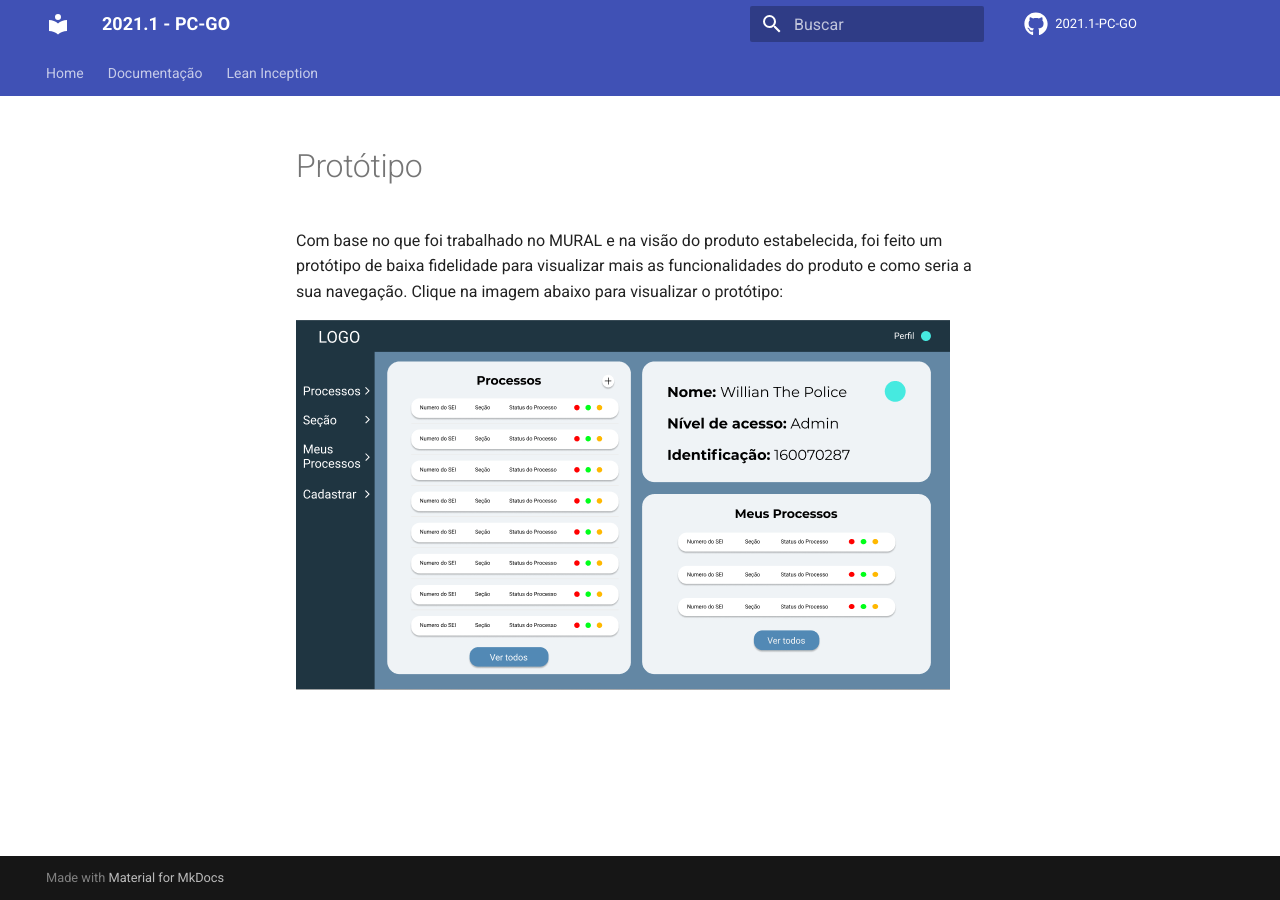
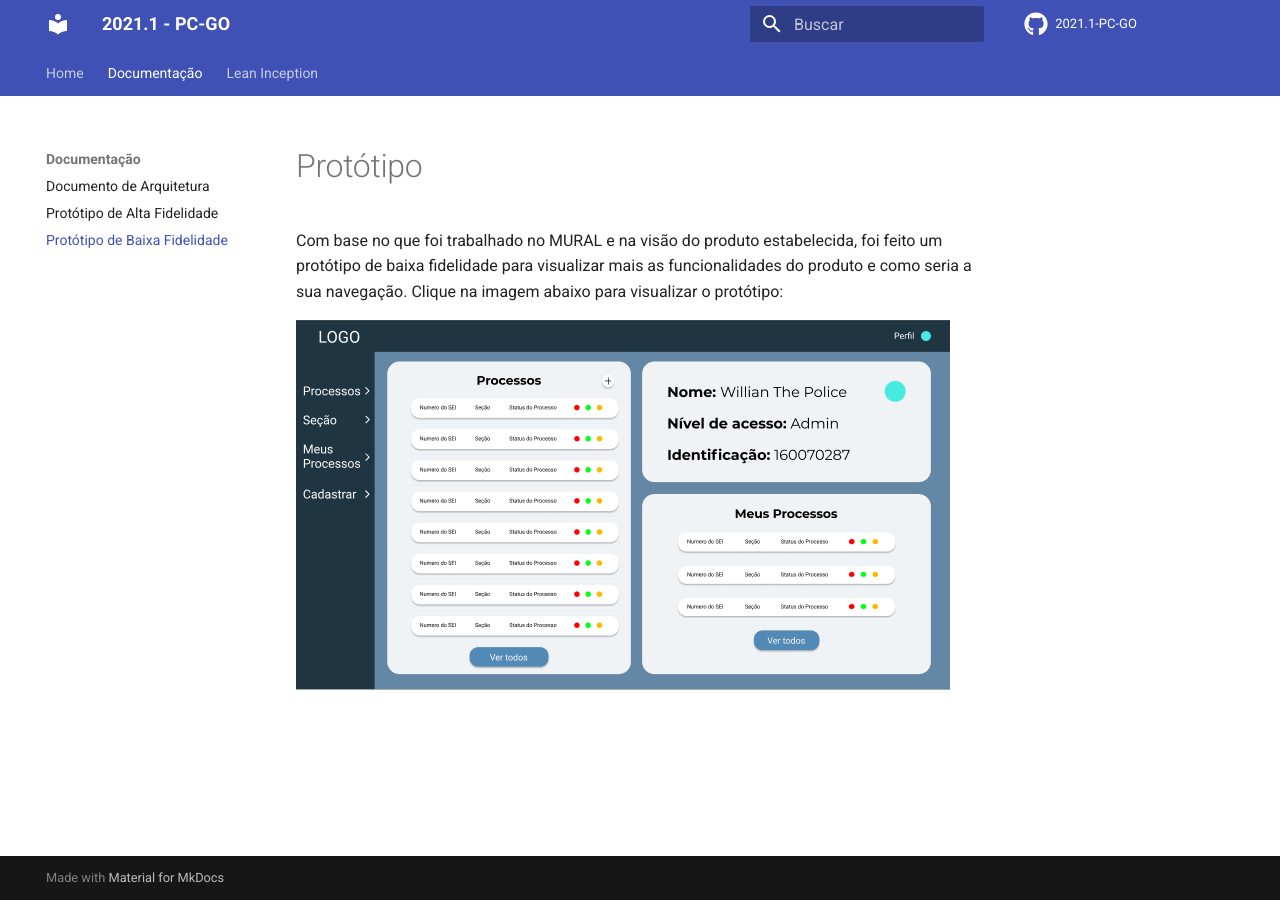
Before and after one commit to fga-eps-mds/2021.1-Oraculo, an MkDocs documentation site: the page built from docs/prototipo-baixa-fidelidade.md, in a window 1280 px wide. Built offline with MkDocs 1.6.1 and Material for MkDocs 9.7.7, drawn with Linux system fonts in a browser that asks for light colours; comment, search, counter and statistics services are not loaded.

Commit message:
#10 add high fidelity prototype

```diff
--- a/mkdocs.yml
+++ b/mkdocs.yml
@@ -20,6 +20,8 @@ nav:
   - Home: index.md
   - Documentação:
       - Documento de Arquitetura: documento-de-arquitetura.md
+      - Protótipo de Alta Fidelidade: prototipo.md
+      - Protótipo de Baixa Fidelidade: prototipo-baixa-fidelidade.md
 
   - Lean Inception:
       - Introdução: leanInception/introducao-lean-inception.md
```
Also changed, not shown: docs/prototipo.md (added, +5 -0 lines), docs/imgs/prototipo.png (added).
